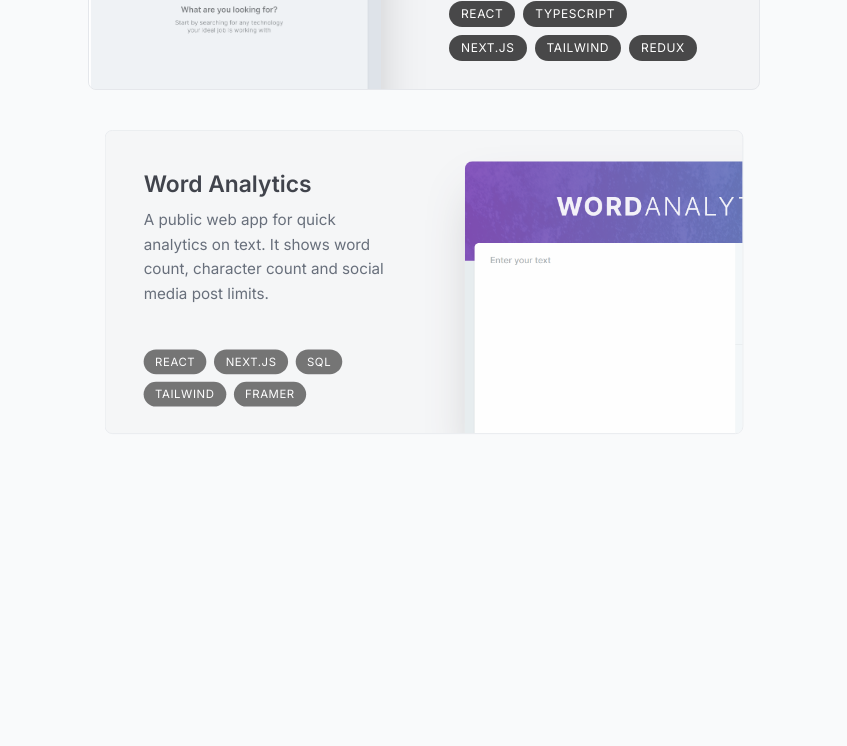
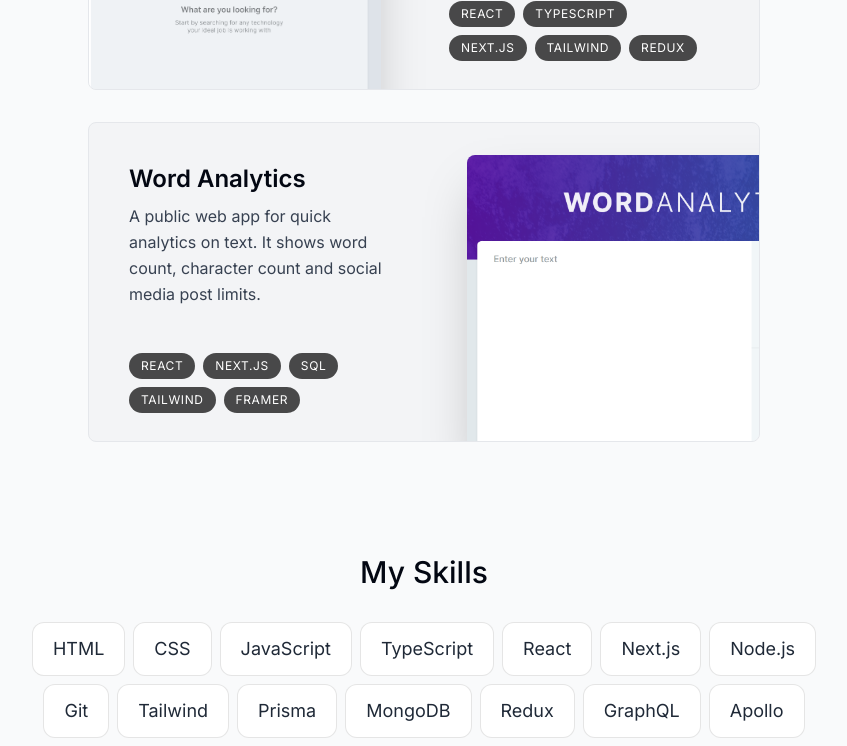
Before and after one commit to Rohitkumar123github/portfolio, a Next.js app: page / in a window 1280 px wide. Shown: the part 2000-2746 px from the top of the page, without its empty margins (216-1063 px from the left). Before the commit the page ends 2442 px from the top, so only its background shows below. Built offline with nearby package versions, Linux system fonts and the light colour scheme.

Commit message:
added my skills component

```diff
--- a/app/page.tsx
+++ b/app/page.tsx
@@ -2,6 +2,7 @@
 import Intro from "@/components/intro";
 import Projects from "@/components/projects";
 import SectionDivider from "@/components/section-divider";
+import Skills from "@/components/skills";
 
 export default function Home() {
   return (
@@ -10,6 +11,7 @@
       <SectionDivider />
       <About />
       <Projects />
+      <Skills />
     </main>
   )
 }
--- a/components/projects.tsx
+++ b/components/projects.tsx
@@ -10,7 +10,7 @@
     const { ref }=useSectionInView("Projects", 0.5)
 
   return (
-    <section ref={ref} id='projects' className='scroll-mt-28'>
+    <section ref={ref} id='projects' className='scroll-mt-28 mb-28'>
         <SectionHeading>My Projects</SectionHeading>
         <div>
             {
--- /dev/null
+++ b/components/skills.tsx
@@ -0,0 +1,47 @@
+"use client"
+import React from 'react'
+import SectionHeading from './section-heading'
+import { skillsData } from '@/lib/data'
+import { useSectionInView } from '@/lib/hooks'
+import { motion } from "framer-motion"
+
+const fadeInAnimationVariants = {
+    initial: {
+        opacity: 0,
+        y: 100
+    },
+    animate: (index: number) => {
+        return {
+            opacity: 1,
+            y: 0,
+            transition: {
+                delay: 0.05 * index,
+            }
+        }
+
+    }
+}
+
+export default function Skills() {
+    const { ref } = useSectionInView("Skills")
+    return (
+        <section ref={ref} className='mb-28 max-w-[53rem] scroll-mt-28 text-center sm:mb-40'>
+            <SectionHeading>My Skills</SectionHeading>
+            <ul className='flex flex-wrap justify-center gap-2 text-lg text-gray-800'>
+                {
+                    skillsData.map((skill, index) => (
+                        <motion.li key={index}
+                            variants={fadeInAnimationVariants}
+                            initial="initial"
+                            whileInView="animate"
+                            viewport={{
+                                once: true
+                            }}
+                            custom={index}
+                            className='bg-white border border-black/[0.1] rounded-xl px-5 py-3'>{skill}</motion.li>
+                    ))
+                }
+            </ul>
+        </section>
+    )
+}
```
